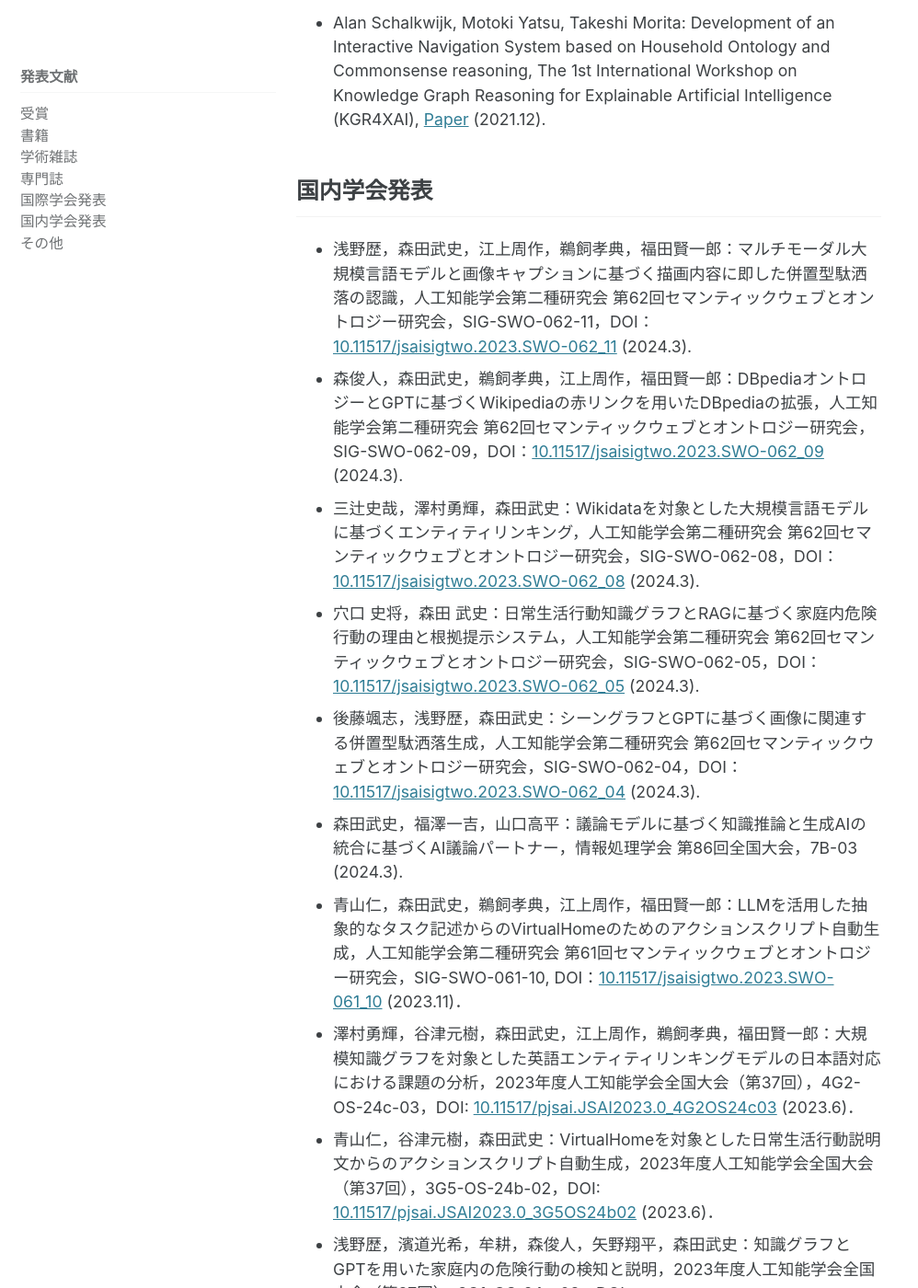
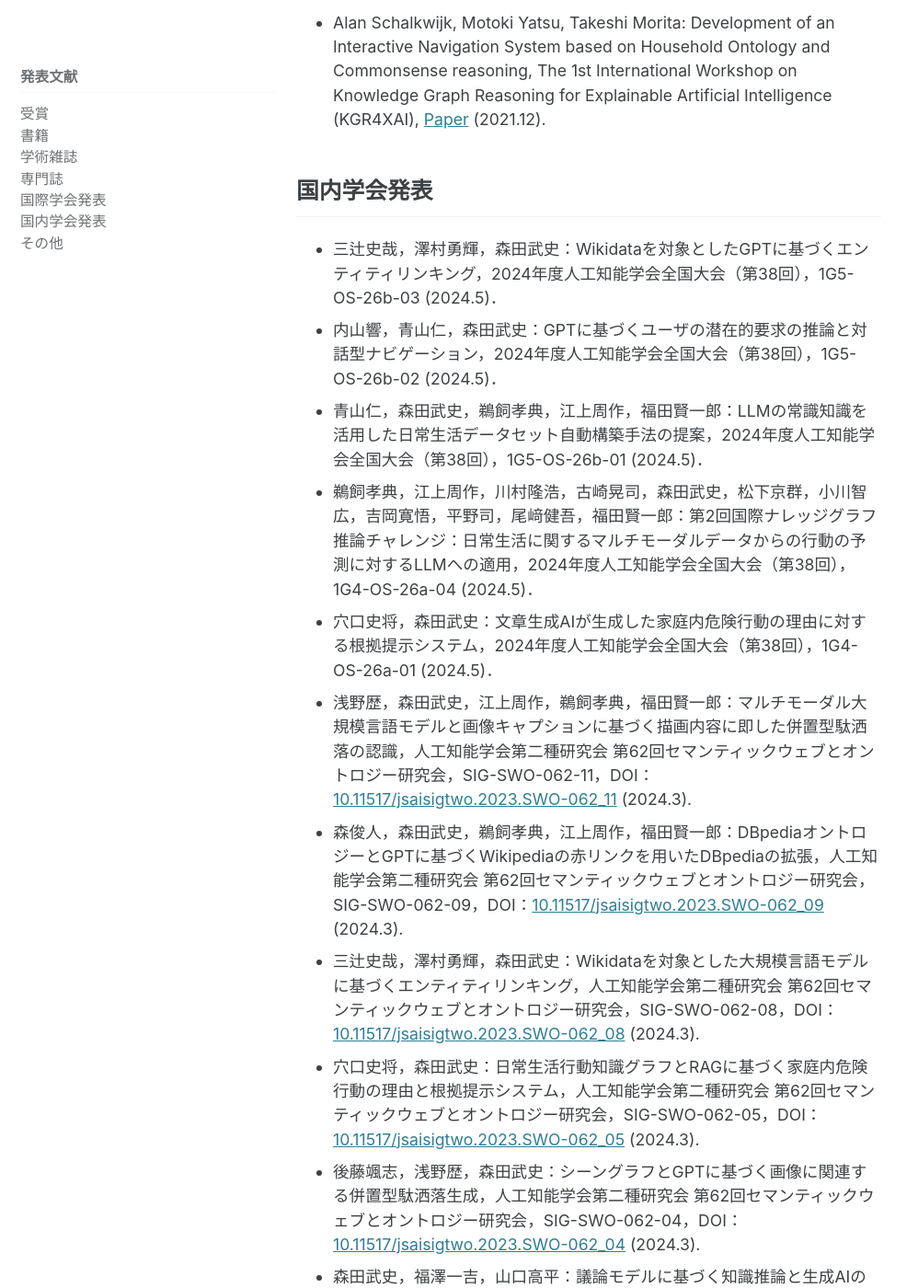
Before and after one commit to ke-lab-it-agu/ke-lab-it-agu.github.io, a Jekyll site: the page built from publications.md, in a window 1280 px wide and 1400 px high, scrolled down 1967 px. Shown: the whole window at 92% size, without its empty margins (0-998 px from the left). Built offline with Jekyll 4.4.1, drawn with Linux system fonts in a browser that asks for light colours; cached includes are drawn as plain includes.

Commit message:
update index and publications

```diff
--- a/publications.md
+++ b/publications.md
@@ -29,10 +29,15 @@ sidebar:
 * Alan Schalkwijk, Motoki Yatsu, Takeshi Morita: Development of an Interactive Navigation System based on Household Ontology and Commonsense reasoning, The 1st International Workshop on Knowledge Graph Reasoning for Explainable Artificial Intelligence (KGR4XAI), [Paper](https://kgr4xai.ikgrc.org/2021/papers/KGR4XAI_2021_paper_2_cr.pdf) (2021.12). <!-- 2021/12/6 -->
 
 ## 国内学会発表
+* 三辻史哉，澤村勇輝，森田武史：Wikidataを対象としたGPTに基づくエンティティリンキング，2024年度人工知能学会全国大会（第38回），1G5-OS-26b-03 (2024.5)．<!-- 2024/5/28 -->
+* 内山響，青山仁，森田武史：GPTに基づくユーザの潜在的要求の推論と対話型ナビゲーション，2024年度人工知能学会全国大会（第38回），1G5-OS-26b-02 (2024.5)．<!-- 2024/5/28 -->
+* 青山仁，森田武史，鵜飼孝典，江上周作，福田賢一郎：LLMの常識知識を活用した日常生活データセット自動構築手法の提案，2024年度人工知能学会全国大会（第38回），1G5-OS-26b-01 (2024.5)．<!-- 2024/5/28 -->
+* 鵜飼孝典，江上周作，川村隆浩，古崎晃司，森田武史，松下京群，小川智広，吉岡寛悟，平野司，尾﨑健吾，福田賢一郎：第2回国際ナレッジグラフ推論チャレンジ：日常生活に関するマルチモーダルデータからの行動の予測に対するLLMへの適用，2024年度人工知能学会全国大会（第38回），1G4-OS-26a-04 (2024.5)．<!-- 2024/5/28 -->
+* 穴口史将，森田武史：文章生成AIが生成した家庭内危険行動の理由に対する根拠提示システム，2024年度人工知能学会全国大会（第38回），1G4-OS-26a-01 (2024.5)．<!-- 2024/5/28 -->
 * 浅野歴，森田武史，江上周作，鵜飼孝典，福田賢一郎：マルチモーダル大規模言語モデルと画像キャプションに基づく描画内容に即した併置型駄洒落の認識，人工知能学会第二種研究会 第62回セマンティックウェブとオントロジー研究会，SIG-SWO-062-11，DOI：[10.11517/jsaisigtwo.2023.SWO-062_11](https://doi.org/10.11517/jsaisigtwo.2023.SWO-062_11) (2024.3). <!-- 2024/3/24> -->
 * 森俊人，森田武史，鵜飼孝典，江上周作，福田賢一郎：DBpediaオントロジーとGPTに基づくWikipediaの赤リンクを用いたDBpediaの拡張，人工知能学会第二種研究会 第62回セマンティックウェブとオントロジー研究会，SIG-SWO-062-09，DOI：[10.11517/jsaisigtwo.2023.SWO-062_09](https://doi.org/10.11517/jsaisigtwo.2023.SWO-062_09) (2024.3). <!-- 2024/3/23> -->
 * 三辻史哉，澤村勇輝，森田武史：Wikidataを対象とした大規模言語モデルに基づくエンティティリンキング，人工知能学会第二種研究会 第62回セマンティックウェブとオントロジー研究会，SIG-SWO-062-08，DOI：[10.11517/jsaisigtwo.2023.SWO-062_08](https://doi.org/10.11517/jsaisigtwo.2023.SWO-062_08) (2024.3). <!-- 2024/3/23> -->
-* 穴口 史将，森田 武史：日常生活行動知識グラフとRAGに基づく家庭内危険行動の理由と根拠提示システム，人工知能学会第二種研究会 第62回セマンティックウェブとオントロジー研究会，SIG-SWO-062-05，DOI：[10.11517/jsaisigtwo.2023.SWO-062_05](https://doi.org/10.11517/jsaisigtwo.2023.SWO-062_05) (2024.3). <!-- 2024/3/23> -->
+* 穴口史将，森田武史：日常生活行動知識グラフとRAGに基づく家庭内危険行動の理由と根拠提示システム，人工知能学会第二種研究会 第62回セマンティックウェブとオントロジー研究会，SIG-SWO-062-05，DOI：[10.11517/jsaisigtwo.2023.SWO-062_05](https://doi.org/10.11517/jsaisigtwo.2023.SWO-062_05) (2024.3). <!-- 2024/3/23> -->
 * 後藤颯志，浅野歴，森田武史：シーングラフとGPTに基づく画像に関連する併置型駄洒落生成，人工知能学会第二種研究会 第62回セマンティックウェブとオントロジー研究会，SIG-SWO-062-04，DOI：[10.11517/jsaisigtwo.2023.SWO-062_04](https://doi.org/10.11517/jsaisigtwo.2023.SWO-062_04) (2024.3). <!-- 2024/3/23> -->
 * 森田武史，福澤一吉，山口高平：議論モデルに基づく知識推論と生成AIの統合に基づくAI議論パートナー，情報処理学会 第86回全国大会，7B-03 (2024.3). <!-- 2024/3/17 -->
 * 青山仁，森田武史，鵜飼孝典，江上周作，福田賢一郎：LLMを活用した抽象的なタスク記述からのVirtualHomeのためのアクションスクリプト自動生成，人工知能学会第二種研究会 第61回セマンティックウェブとオントロジー研究会，SIG-SWO-061-10, DOI：[10.11517/jsaisigtwo.2023.SWO-061_10](https://doi.org/10.11517/jsaisigtwo.2023.SWO-061_10) (2023.11)．<!-- 2023/11/25 -->
```
Also changed, not shown: index.md (+2 -0 lines).
